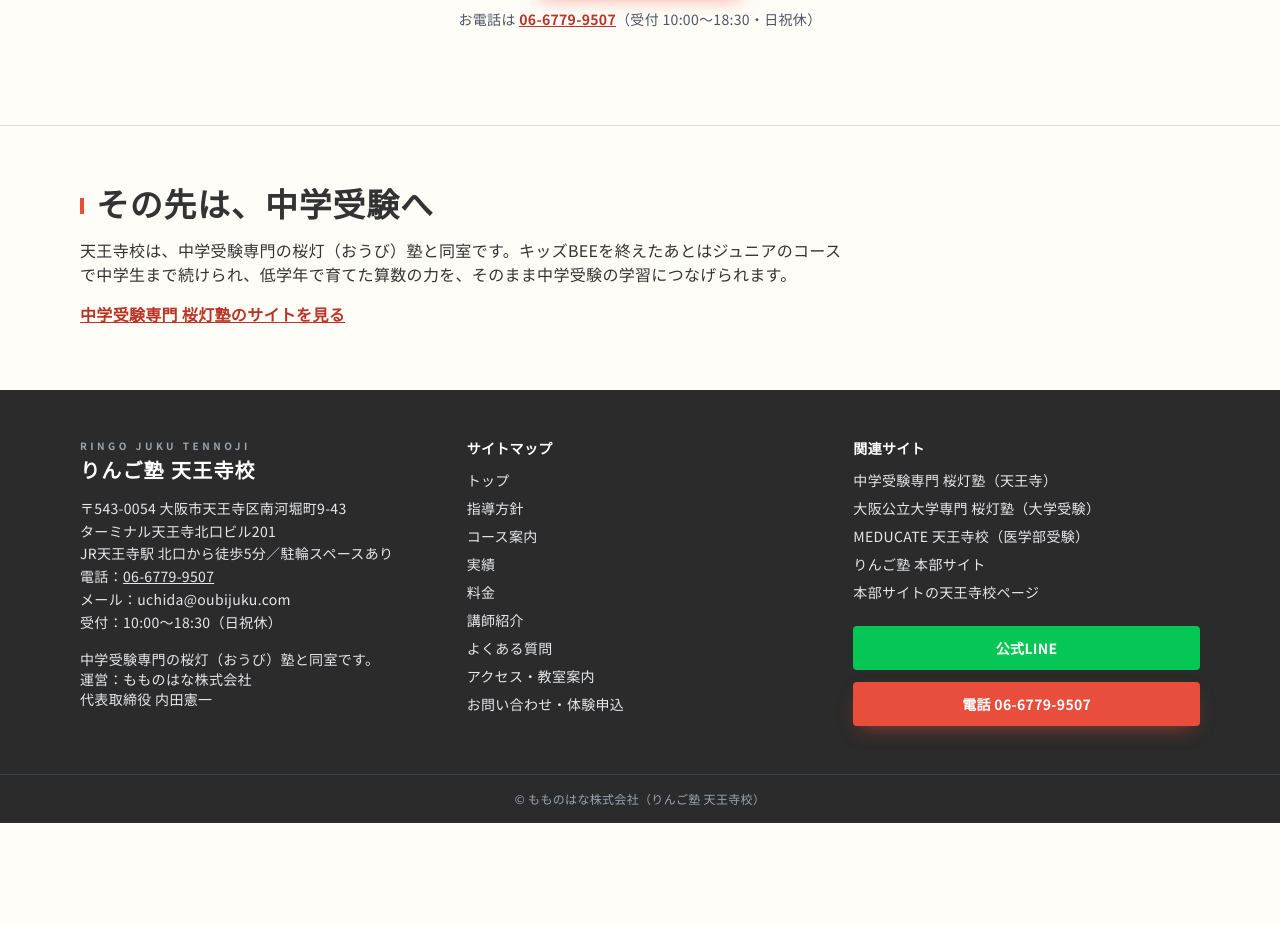
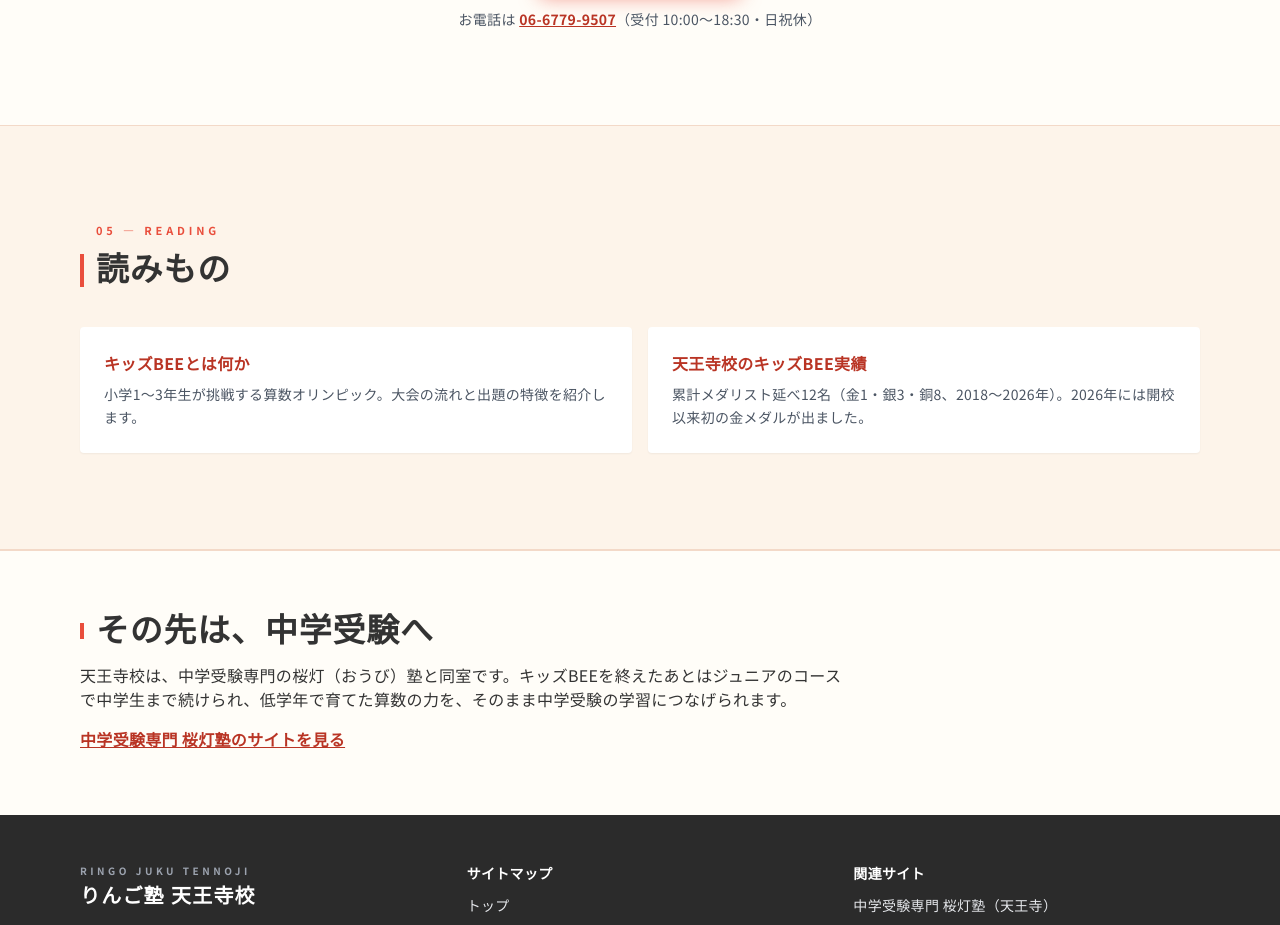
Before and after one commit to infooubijuku/oubijuku-ringo, a plain HTML site: page index.html in a window 1280 px wide. Shown: the part 3666-4591 px from the top of the page. Before the commit the page ends 4489 px from the top, so only its background shows below. Drawn offline with nearby package versions, Linux system fonts and the light colour scheme.

Commit message:
トップページに読みもの導線を追加（DG001-06A-33 第1段階）

```diff
--- a/index.html
+++ b/index.html
@@ -323,6 +323,24 @@
         </div>
     </section>
 
+    <!-- 読みもの -->
+    <section class="bg-main-light border-y border-soft">
+        <div class="max-w-6xl mx-auto px-4 py-16 md:py-24">
+            <p class="text-[11px] font-bold tracking-[0.35em] text-main mb-2" style="padding-left:1rem;">05 — READING</p>
+            <h2 class="section-title font-black mb-8">読みもの</h2>
+            <div class="grid md:grid-cols-2 gap-4">
+                <a href="/articles/kidsbee-toha" class="block bg-white rounded p-6 shadow-sm hover:shadow transition">
+                    <div class="font-bold text-main-dark mb-2">キッズBEEとは何か</div>
+                    <p class="text-sm text-gray-600 leading-relaxed">小学1〜3年生が挑戦する算数オリンピック。大会の流れと出題の特徴を紹介します。</p>
+                </a>
+                <a href="/articles/kidsbee-jisseki" class="block bg-white rounded p-6 shadow-sm hover:shadow transition">
+                    <div class="font-bold text-main-dark mb-2">天王寺校のキッズBEE実績</div>
+                    <p class="text-sm text-gray-600 leading-relaxed">累計メダリスト延べ12名（金1・銀3・銅8、2018〜2026年）。2026年には開校以来初の金メダルが出ました。</p>
+                </a>
+            </div>
+        </div>
+    </section>
+
     <!-- 中学受験への接続 -->
     <section class="border-t border-soft">
         <div class="max-w-6xl mx-auto px-4 py-12 md:py-16">
```
